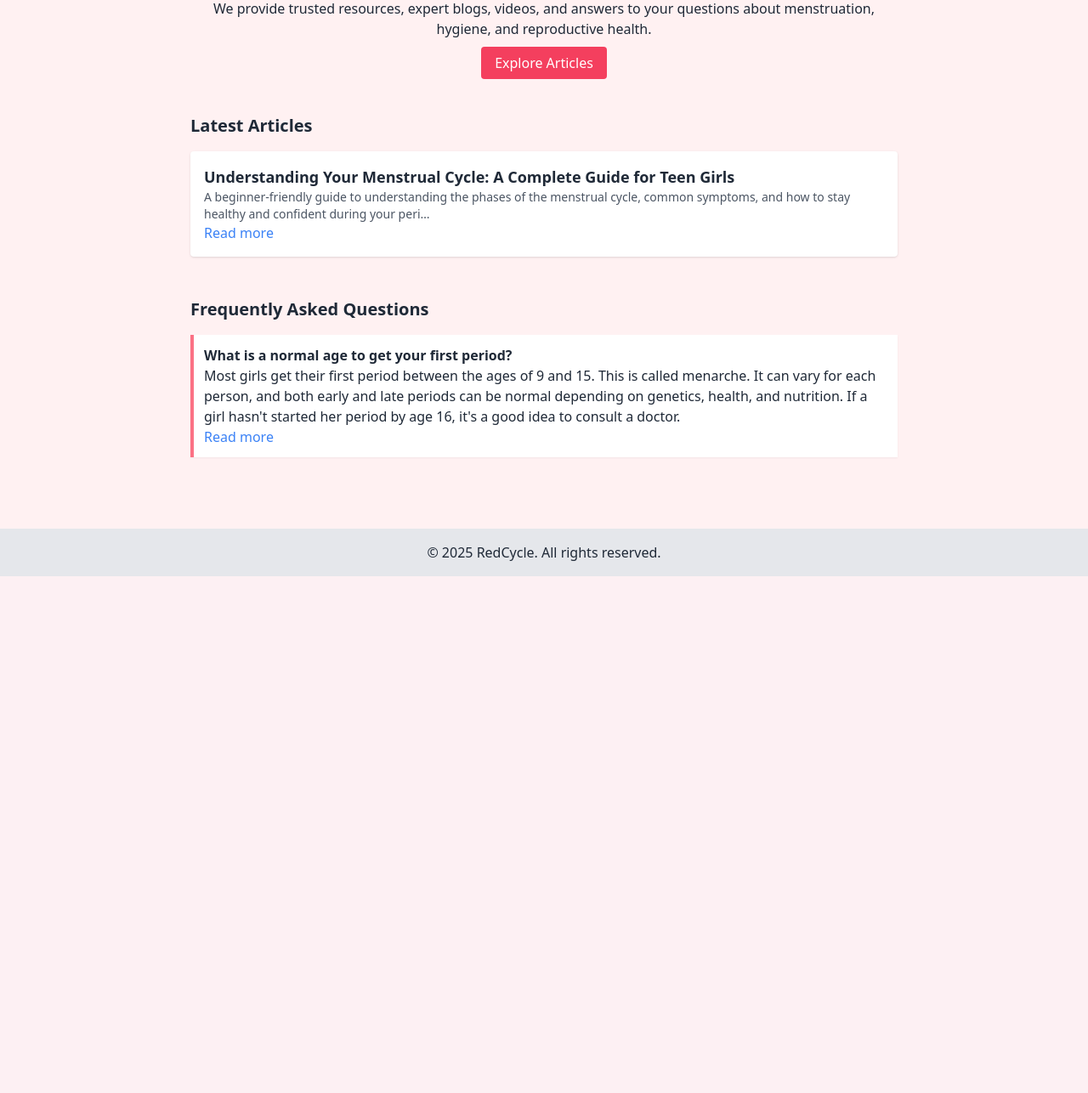
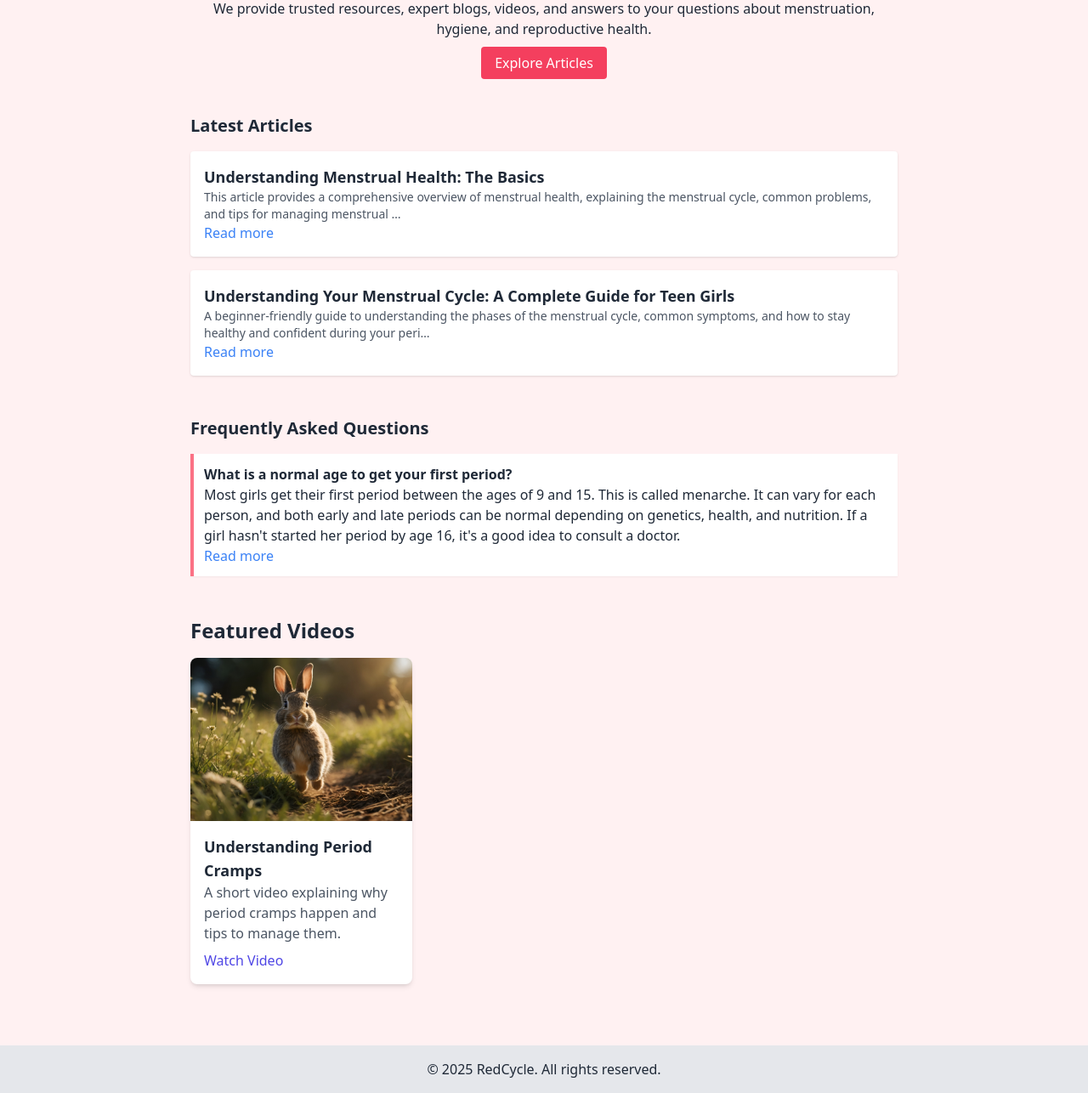
Before and after one commit to san413/REDCYCLE, a Django app: page / in a window 1280 px wide. Shown: the part 274-1560 px from the top of the page at 85% size. Before the commit the page ends 952 px from the top, so only its background shows below. Run offline with Django 5.2, Linux system fonts and the light colour scheme; data comes from the database, SQL or seed files in the repository; some libraries are stand-ins or nearby versions.

Commit message:
Added catgory and video

```diff
--- a/core/templates/core/home.html
+++ b/core/templates/core/home.html
@@ -61,6 +61,23 @@
       {% endfor %}
     </section>
 
+    <section class="mt-12">
+        <h2 class="text-2xl font-bold mb-4">Featured Videos</h2>
+        <div class="grid grid-cols-1 md:grid-cols-2 lg:grid-cols-3 gap-6">
+          {% for video in videos %}
+            <div class="bg-white shadow-md rounded-lg overflow-hidden">
+              <img src="{{ video.thumbnail.url }}" alt="{{ video.title }}" class="w-full h-48 object-cover">
+              <div class="p-4">
+                <h3 class="text-lg font-semibold">{{ video.title }}</h3>
+                <p class="text-gray-600 mb-2">{{ video.description }}</p>
+                <a href="{{ video.video_url }}" target="_blank" class="text-indigo-600 font-medium hover:underline">Watch Video</a>
+              </div>
+            </div>
+          {% endfor %}
+        </div>
+      </section>
+
+
   </main>
 
   <footer class="bg-gray-200 text-center p-4 mt-10">
--- a/core/urls.py
+++ b/core/urls.py
@@ -5,4 +5,6 @@ urlpatterns = [
     path('', views.homepage, name='homepage'),
     path('article/<int:pk>/', views.article_detail, name='article_detail'),
     path('faq/<int:pk>/', views.faq_detail, name='faq_detail'),
+    path('articles/category/<str:category_slug>/', views.articles_by_category, name='articles_by_category'),
+
 ]
--- a/core/views.py
+++ b/core/views.py
@@ -1,14 +1,17 @@
 from django.shortcuts import render, get_object_or_404
-from education.models import Article
-from faq.models import FAQ
+from education.models import Article, Video  # No FAQ import here from education
+from faq.models import FAQ  # Import FAQ from faq.models
 
 def homepage(request):
     articles = Article.objects.all().order_by('-id')[:5]
     faqs = FAQ.objects.filter(published=True)[:5]
+    videos = Video.objects.filter(published=True)[:3]  # Fetch the latest 3 published videos
     return render(request, 'core/home.html', {
         'articles': articles,
-        'faqs': faqs
+        'faqs': faqs,
+        'videos': videos  # Pass videos to the template
     })
+
 def article_detail(request, pk):
     article = get_object_or_404(Article, pk=pk)
     return render(request, 'core/article_detail.html', {'article': article})
@@ -16,3 +19,10 @@ def article_detail(request, pk):
 def faq_detail(request, pk):
     faq = get_object_or_404(FAQ, pk=pk)
     return render(request, 'core/faq_detail.html', {'faq': faq})
+
+def articles_by_category(request, category_slug):
+    articles = Article.objects.filter(category=category_slug, published=True)
+    return render(request, 'core/articles_by_category.html', {
+        'articles': articles,
+        'category': category_slug
+    })
--- a/education/models.py
+++ b/education/models.py
@@ -16,5 +16,21 @@ class Video(models.Model):
     thumbnail = models.ImageField(upload_to='videos/')
     published = models.BooleanField(default=True)
 
+class Article(models.Model):
+    CATEGORY_CHOICES = [
+        ('hygiene', 'Menstrual Hygiene'),
+        ('myths', 'Period Myths'),
+        ('nutrition', 'Nutrition & Health'),
+        ('first_period', 'First Period Guide'),
+    ]
+
+    title = models.CharField(max_length=200)
+    slug = models.SlugField(unique=True)
+    summary = models.TextField()
+    content = models.TextField()
+    image = models.ImageField(upload_to='articles/', blank=True, null=True)
+    published = models.BooleanField(default=True)
+    category = models.CharField(max_length=50, choices=CATEGORY_CHOICES, default='hygiene')
+
     def __str__(self):
         return self.title
--- a/redcycle/urls.py
+++ b/redcycle/urls.py
@@ -16,8 +16,14 @@ Including another URLconf
 """
 from django.contrib import admin
 from django.urls import path, include
+from django.conf import settings
+from django.conf.urls.static import static
 
 urlpatterns = [
     path('admin/', admin.site.urls),
     path('', include('core.urls')),  # Connects homepage
 ]
+
+# Add the static media URLs at the end of urlpatterns
+if settings.DEBUG:
+    urlpatterns += static(settings.MEDIA_URL, document_root=settings.MEDIA_ROOT)
```
Also changed, not shown: core/templates/core/articles_by_category.html (added, +21 -0 lines), education/admin.py (+7 -1 lines), structure/redcycle.txt (+40 -0 lines), articles/ai-generated-8644732.jpg (added), db.sqlite3, education/migrations/0002_remove_article_created_at_article_category_and_more.py (added), videos/ai-generated-8644732.jpg (added).
